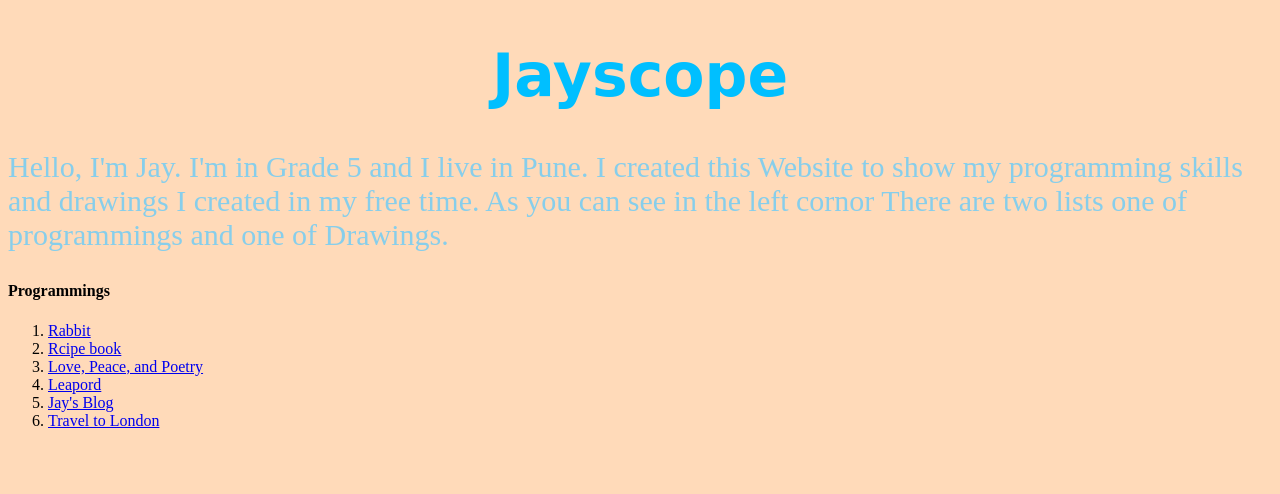
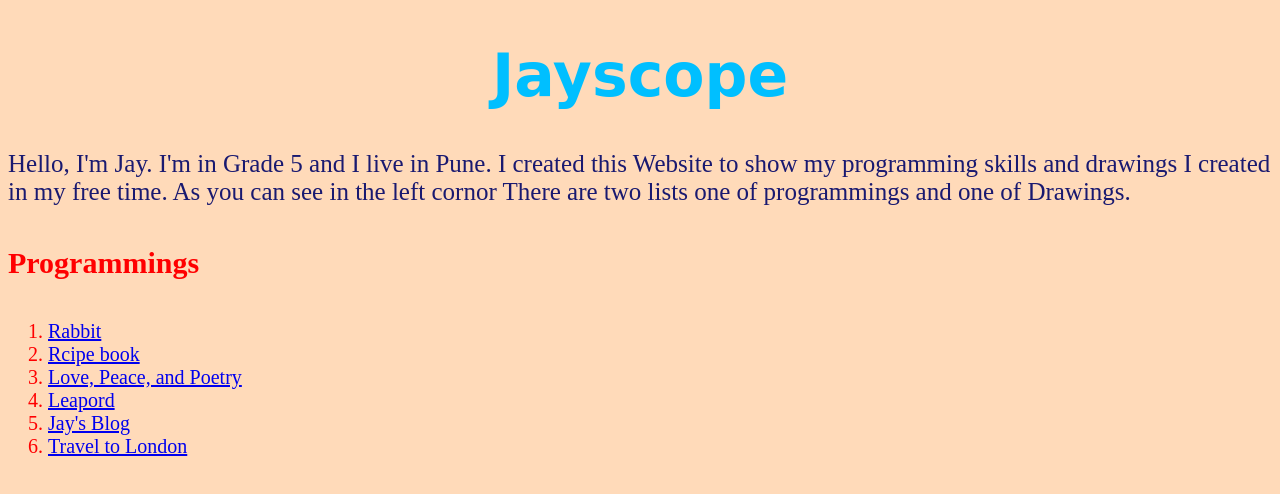
Before and after one commit to dilipsharma2005/dilipsharma2005.github.io, a plain HTML site: page test.html in a window 1280 px wide. Drawn offline with Linux system fonts and the light colour scheme.

Commit message:
Update test.html

```diff
--- a/test.html
+++ b/test.html
@@ -10,11 +10,20 @@
         color:rgb(0,191,255);
       }
       p {
-        font-size:30px;
-        color:rgb(135,206,235);
+        font-size:25px;
+        color:rgb(25,25,112);
       }
       body {
         background-color :rgb(255,218,185);
+      }
+
+      ol {
+        font-size:20px;
+        color :rgb(255,0,0);
+      }
+      h4 {
+        font-size:30px;
+        color :rgb(255,0,0);
       }
     </style>
 
```
